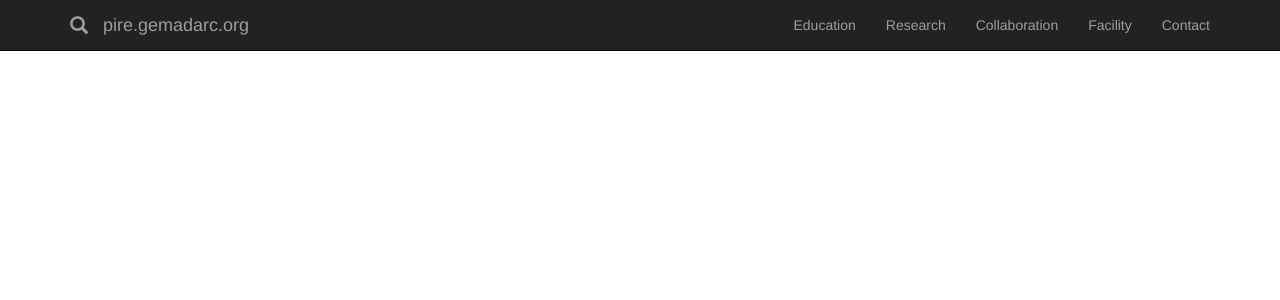
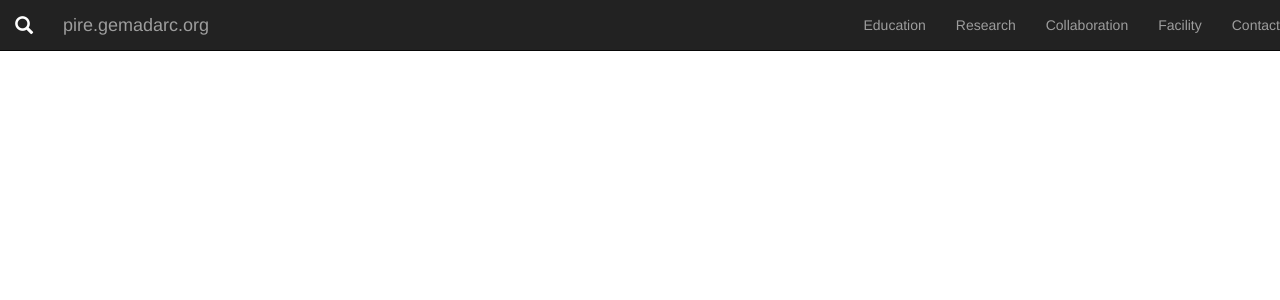
Before and after one commit to gemadarc/gemadarc.github.io, a Jekyll site: the page built from scholarship.md, in a window 1280 px wide. Shown: the top 300 px of the page. Built offline with Jekyll 4.4.1, drawn with Linux system fonts in a browser that asks for light colours; nearby versions of some CDN libraries.

Commit message:
removed anything unrelated to navi

```diff
--- a/_includes/navi.html
+++ b/_includes/navi.html
@@ -1,16 +1,14 @@
 <nav class="navbar navbar-inverse navbar-fixed-top">
-  <div class="container">
   <div class="navbar-header">
     <button type="button" class="navbar-toggle" data-toggle="collapse" data-target="#portals">
 	    <span class="icon-bar"></span>
 	    <span class="icon-bar"></span>
 	    <span class="icon-bar"></span>
     </button>
-      <a class="navbar-brand" href="/tags">
-	<span class="glyphicon glyphicon-search"></span>
-      </a>
+    <a class="navbar-brand" href="/tags"><span class="glyphicon glyphicon-search"></span></a>
     <a class="navbar-brand" href="/">pire.gemadarc.org</a>
   </div>
+
   <div class="navbar-collapse collapse" id="portals">
     <ul class="nav navbar-nav navbar-right">
   	  <li><a href="/edu">Education</a></li>
@@ -20,9 +18,4 @@
 	    <li><a href="/contact">Contact</a></li>
     </ul>
   </div>
-  </div>
 </nav>
-
-<div class="container">
-  <div class="row">
-    <div class="col-md-8">
```
Lines whose indentation alone changed are shown as unchanged.
